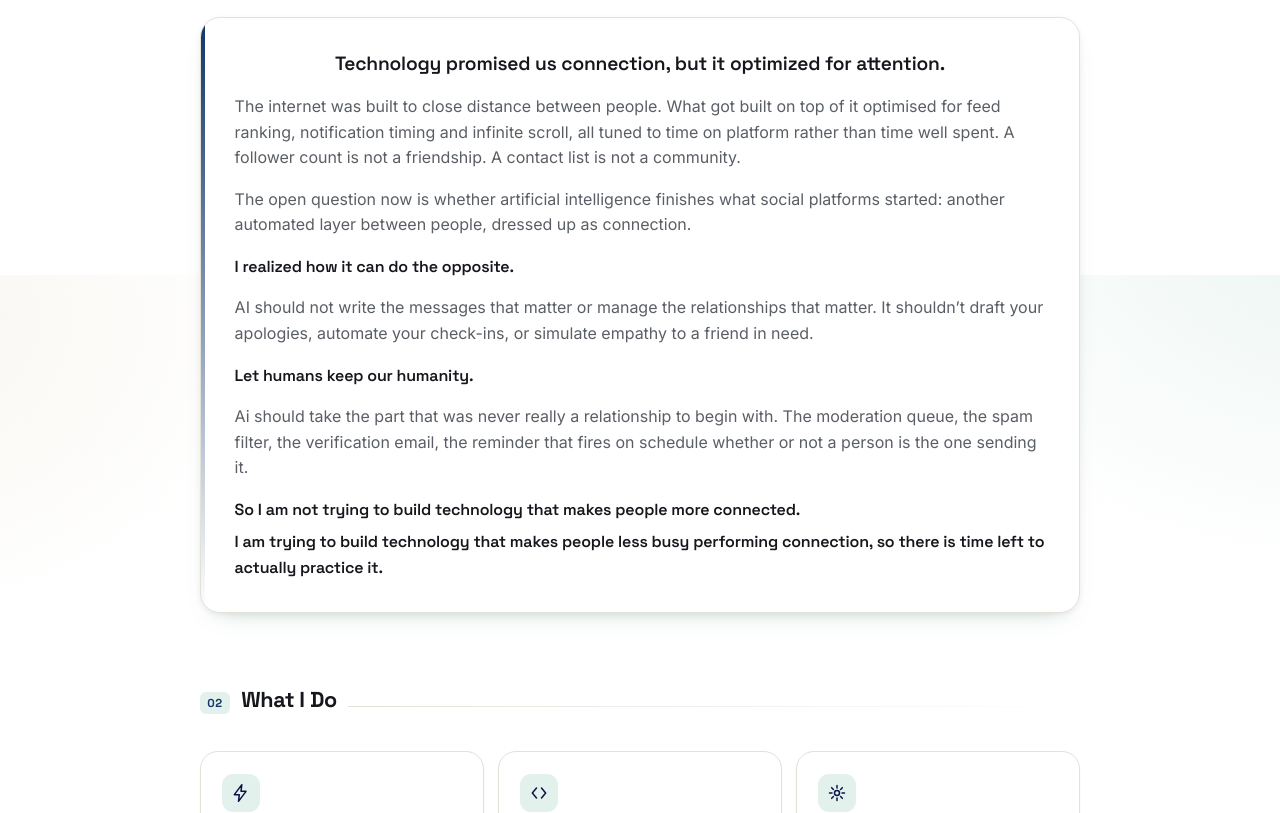
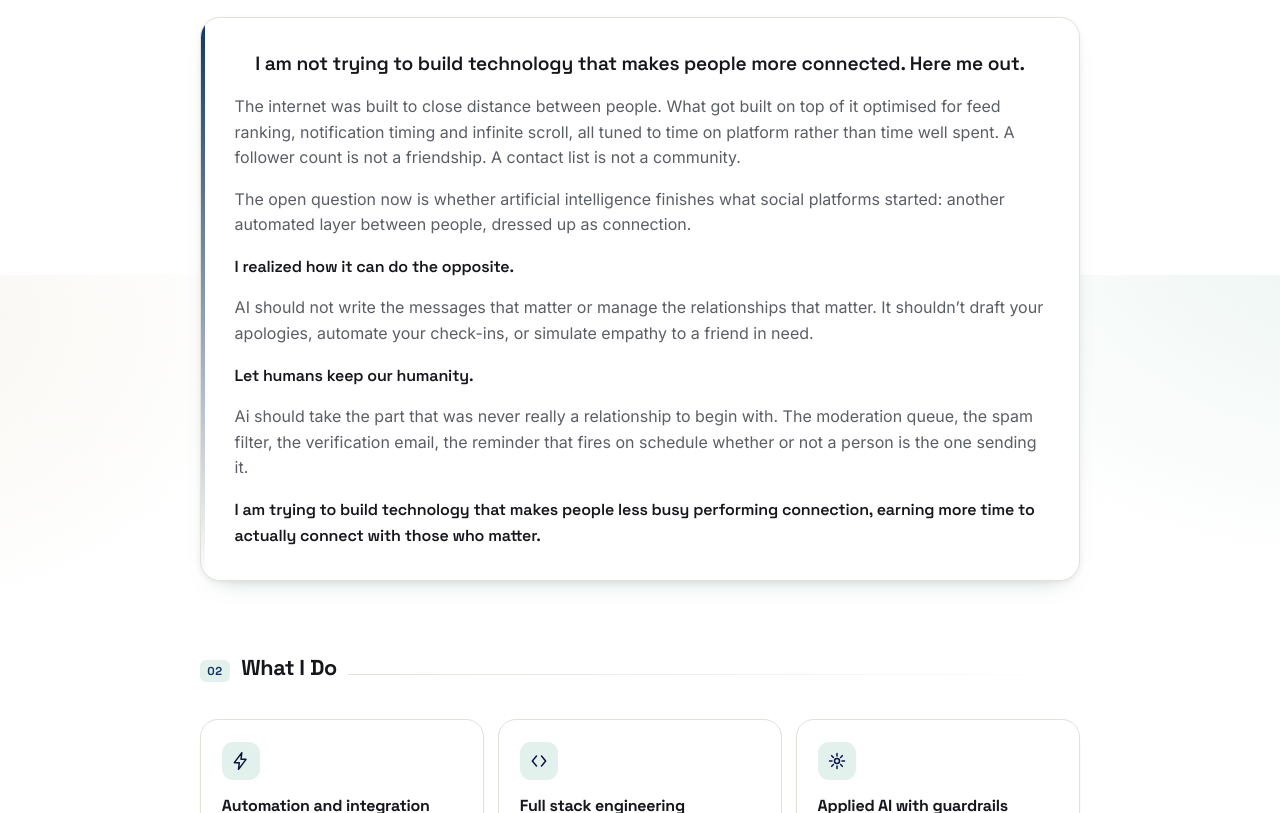
Before and after one commit to megatzackry/megatzackry.github.io, a plain HTML site: page index.html in a window 1280 px wide. Shown: the part 525-1338 px from the top of the page. Drawn offline with Linux system fonts and the light colour scheme.

Commit message:
Improved about me

```diff
--- a/index.html
+++ b/index.html
@@ -90,7 +90,7 @@
 
     <div class="about-card">
       <p class="about-quote">
-        Technology promised us connection, but it optimized for attention.
+       I am not trying to build technology that makes people more connected. Here me out.
       </p>
       <p class="about-body">
         The internet was built to close distance between people. What got built on top of it optimised for feed ranking, notification timing and infinite scroll, all tuned to time on platform rather than time well spent. A follower count is not a friendship. A contact list is not a community.
@@ -106,8 +106,9 @@
       <p class="about-body">
         Ai should take the part that was never really a relationship to begin with. The moderation queue, the spam filter, the verification email, the reminder that fires on schedule whether or not a person is the one sending it.
       </p>
-      <p class="about-line">So I am not trying to build technology that makes people more connected.</p>
-      <p class="about-line">I am trying to build technology that makes people less busy performing connection, so there is time left to actually practice it.</p>
+      <p class="about-line">
+        I am trying to build technology that makes people less busy performing connection, earning more time to actually connect with those who matter.
+      </p>
     </div>
   </section>
 
```
